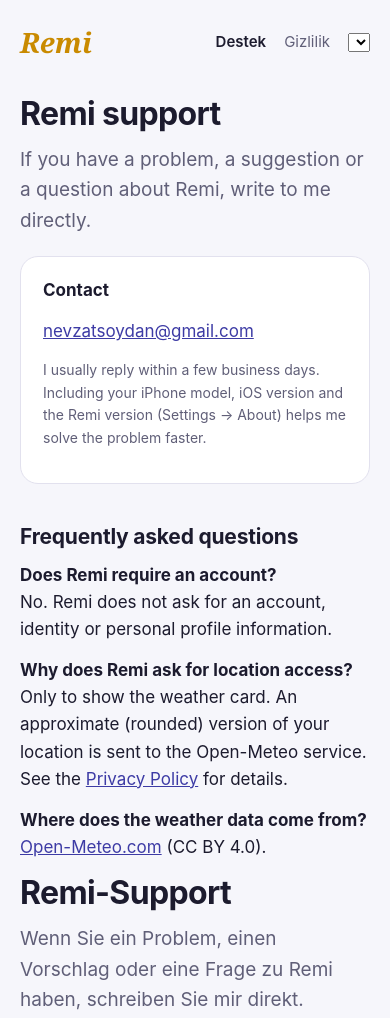
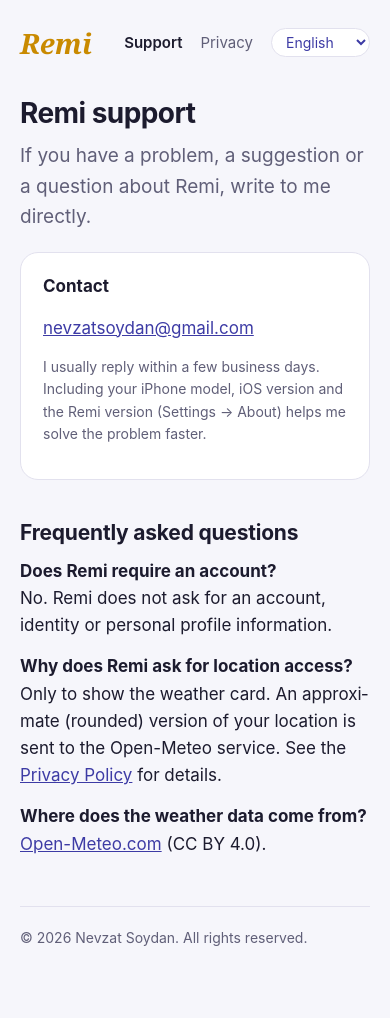
Before and after one commit to NevzatSoydan/remi-site, a plain HTML site: page index.html in a window 390 px wide. Shown: the top 1018 px of the page. Drawn offline with Linux system fonts and the light colour scheme.

Commit message:
Add files via upload

```diff
--- a/index.html
+++ b/index.html
@@ -5,7 +5,32 @@
 <meta name="viewport" content="width=device-width, initial-scale=1, viewport-fit=cover">
 <title>Remi</title>
 <meta name="description" content="Remi — Destek / Support / Assistance / Soporte">
-<link rel="stylesheet" href="style.css">
+<style>
+:root{--bg:#f6f6fb;--card:#fff;--ink:#1c1b2e;--mute:#605f78;--line:#e2e1ee;--accent:#3d3ba5;--gold:#c98a00;color-scheme:light dark}
+@media (prefers-color-scheme:dark){:root{--bg:#121220;--card:#1d1d31;--ink:#f2f1fb;--mute:#a9a8c4;--line:#2f2f4b;--accent:#a9a8ff;--gold:#f5b82e}}
+*{box-sizing:border-box}
+html{-webkit-text-size-adjust:100%}
+body{margin:0;background:var(--bg);color:var(--ink);font:17px/1.6 -apple-system,BlinkMacSystemFont,"SF Pro Text","Helvetica Neue",Arial,sans-serif;padding:env(safe-area-inset-top) env(safe-area-inset-right) env(safe-area-inset-bottom) env(safe-area-inset-left)}
+.wrap{max-width:680px;margin:0 auto;padding:28px 20px 56px}
+nav{display:flex;flex-wrap:wrap;justify-content:space-between;align-items:center;gap:12px;margin-bottom:40px}
+nav a.brand{font:italic 600 28px/1 Georgia,"New York",serif;color:var(--gold);text-decoration:none}
+.links{display:flex;flex-wrap:wrap;gap:8px 18px;align-items:center;font-size:15px}
+.links a{color:var(--mute);text-decoration:none}
+.links a[aria-current]{color:var(--ink);font-weight:600}
+h1,h2,p{overflow-wrap:break-word;hyphens:auto}
+h1{font-size:clamp(28px,7vw,44px);line-height:1.15;letter-spacing:-.02em;margin:0 0 12px}
+h2{font-size:21px;margin:36px 0 8px;letter-spacing:-.01em}
+p{margin:0 0 14px;max-width:62ch}
+.lead{font-size:19px;color:var(--mute)}
+.card{background:var(--card);border:1px solid var(--line);border-radius:18px;padding:20px 22px;margin:20px 0}
+a{color:var(--accent)}
+a:focus-visible,button:focus-visible{outline:3px solid var(--accent);outline-offset:3px;border-radius:6px}
+.meta{color:var(--mute);font-size:14px}
+footer{margin-top:48px;padding-top:20px;border-top:1px solid var(--line);color:var(--mute);font-size:14px}
+select.lang{font:inherit;font-size:14px;color:var(--accent);background:var(--card);border:1px solid var(--line);border-radius:999px;padding:4px 10px;cursor:pointer}
+.wrap [lang]{display:none}
+html[lang=tr] .wrap [lang=tr],html[lang=en] .wrap [lang=en],html[lang=de] .wrap [lang=de],html[lang=fr] .wrap [lang=fr],html[lang=es] .wrap [lang=es]{display:revert}
+</style>
 </head>
 <body>
 <div class="wrap">
@@ -95,6 +120,21 @@
 
 <footer>© 2026 Nevzat Soydan. <span data-i="rights">Tüm hakları saklıdır.</span></footer>
 </div>
-<script src="lang.js"></script>
+<script>
+(function(){
+var d=document.documentElement,sel=document.getElementById('lang');
+var T={
+tr:{support:'Destek',privacy:'Gizlilik',rights:'Tüm hakları saklıdır.'},
+en:{support:'Support',privacy:'Privacy',rights:'All rights reserved.'},
+de:{support:'Support',privacy:'Datenschutz',rights:'Alle Rechte vorbehalten.'},
+fr:{support:'Assistance',privacy:'Confidentialité',rights:'Tous droits réservés.'},
+es:{support:'Soporte',privacy:'Privacidad',rights:'Todos los derechos reservados.'}};
+function set(l){d.lang=l;sel.value=l;var t=T[l];
+document.querySelectorAll('[data-i]').forEach(function(e){e.textContent=t[e.getAttribute('data-i')]})}
+var n=(navigator.language||'en').slice(0,2).toLowerCase();
+set(Object.prototype.hasOwnProperty.call(T,n)?n:'en');
+sel.addEventListener('change',function(){set(sel.value)});
+})();
+</script>
 </body>
 </html>
```
Also changed, not shown: privacy.html (+42 -2 lines).
